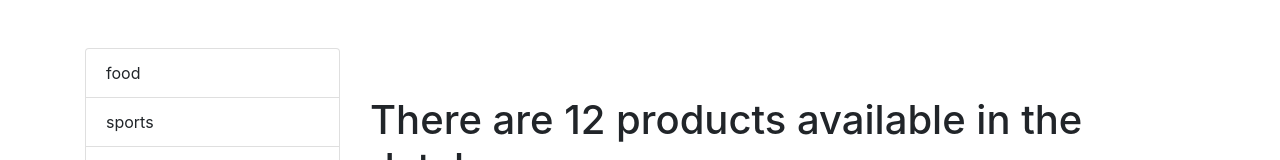
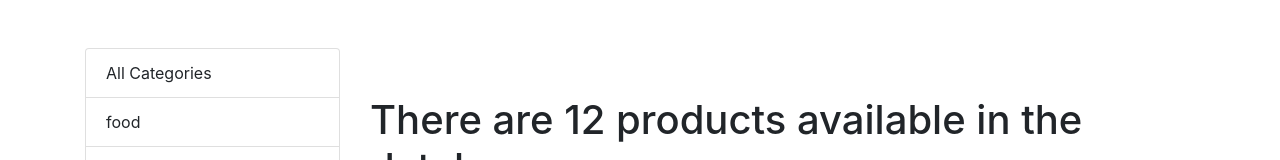
Before and after one commit to ariozone/e-store, a React (Create React App) app: page / in a window 1280 px wide. Shown: the top 160 px of the page. Built offline with nearby package versions, Linux system fonts and the light colour scheme.

Commit message:
Add a 'All categories' item on top of the list group by enhancing componentDidMount method.#2

```diff
--- a/src/components/products.jsx
+++ b/src/components/products.jsx
@@ -12,7 +12,7 @@ export default class Products extends React.Component {
 
   componentDidMount() {
     const products = getProducts()
-    const categories = getCategories()
+    const categories = [{ _id: 1, name: "All Categories" }, ...getCategories()]
     this.setState({ products, categories })
   }
 
```
